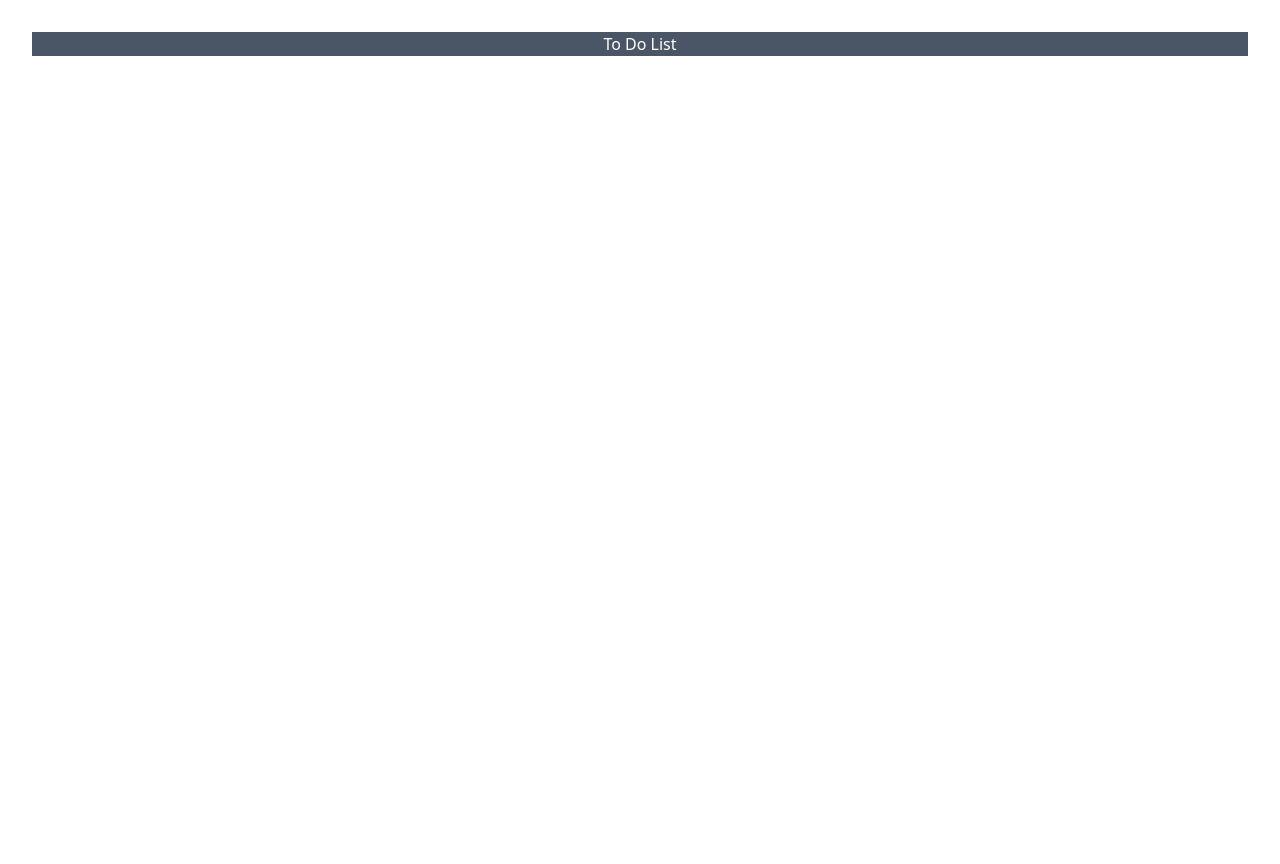
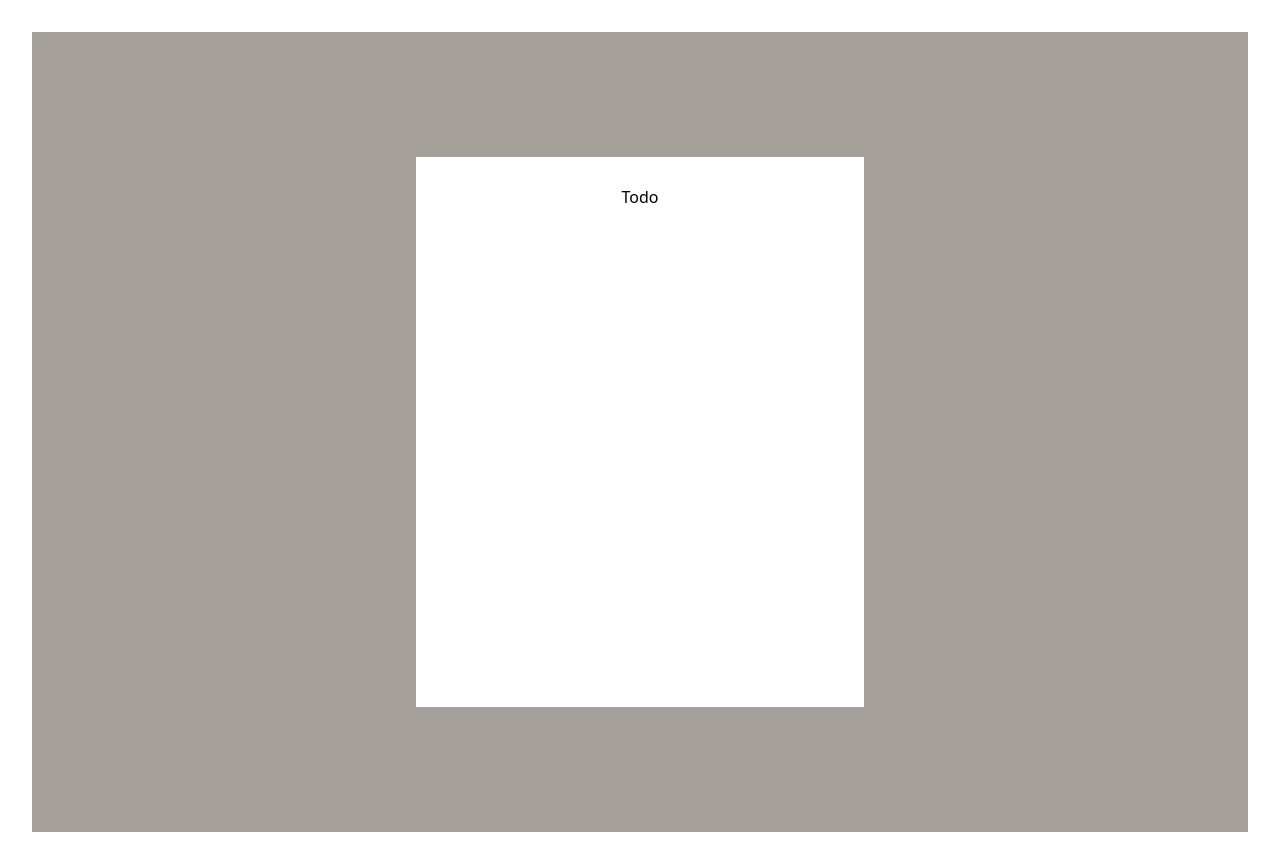
Before and after one commit to Frantz-Sebastien/to-do-list-app, a React (Vite) app: page / in a window 1280 px wide. Before the commit the page ends 800 px from the top, so only its background shows below. Built offline with nearby package versions, Linux system fonts and the light colour scheme.

Commit message:
understanding tailwind

```diff
--- a/src/App.jsx
+++ b/src/App.jsx
@@ -2,14 +2,14 @@ import { useState } from 'react'
 import reactLogo from './assets/react.svg'
 import viteLogo from '/vite.svg'
 import './App.css'
+import Todo from './components/Todo'
 
 function App() {
-  const [count, setCount] = useState(0)
 
   return (
-    <>
-      <h1 className='bg-gray-600 text-white'>To Do List</h1>
-    </>
+    <div className='bg-stone-400 grid py-4 min-h-screen'>
+      <Todo />
+    </div>
   )
 }
 
--- /dev/null
+++ b/src/components/Todo.jsx
@@ -0,0 +1,11 @@
+import React from 'react'
+
+const Todo = () => {
+  return (
+    <div className='bg-white place-self-center w-11/12 max-w-md flex flex-col p-7 min-h-[550px] rounded-x1'>
+        <h1>Todo</h1>
+    </div>
+  )
+}
+
+export default Todo
```
